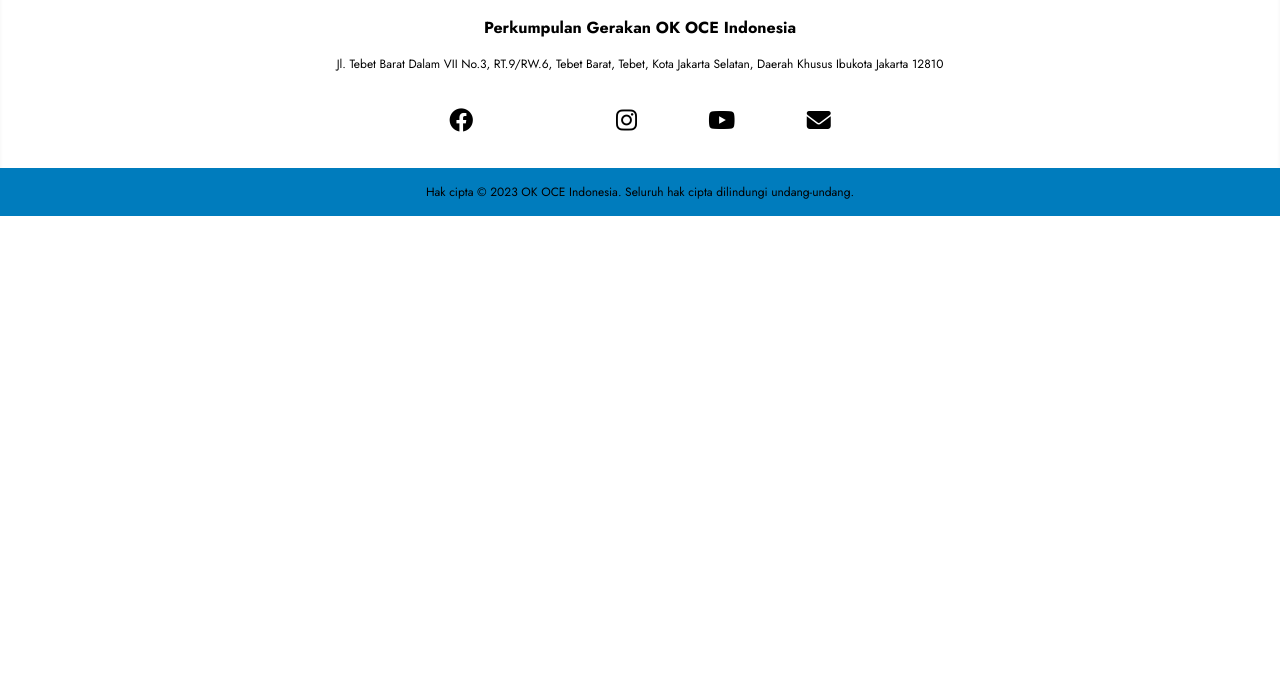
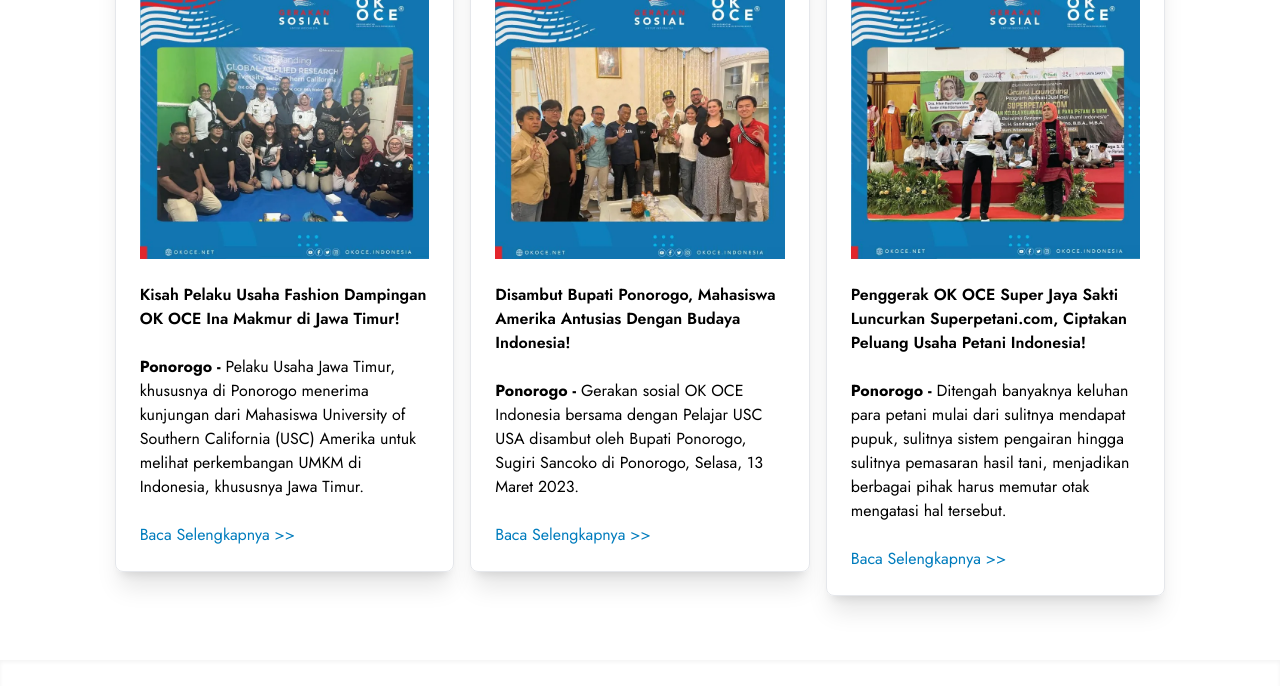
Before and after one commit to malvinval/okoce-frontend, a website: page media.html in a window 1280 px wide. Shown: the part 2219-2905 px from the top of the page. Before the commit the page ends 2435 px from the top, so only its background shows below. Drawn offline with Linux system fonts and the light colour scheme.

Commit message:
update: move news section from index.html to media.html

```diff
--- a/media.html
+++ b/media.html
@@ -194,19 +194,19 @@
     <div class="">
         <div class="w-10/12 flex flex-col md:flex-row pt-8 mx-auto">
             <div class="container rounded-lg border border-solid border-gray-200 shadow-xl lg:mx-2 h-fit font-jost">
-                <img class="lg:w-fit w-2/3 mx-auto px-6 pt-6 rounded-t-[30px]" src="./dist/img/news-1.webp" alt="">
+                <img class="lg:w-fit w-full mx-auto px-6 pt-6 rounded-t-[30px]" src="./dist/img/news-1.webp" alt="">
                 <h4 class="p-6 font-semibold">Mengembangkan Potensi Produk Lokal Tas Tenun Ikat bersama ADIA</h4>
                 <p class="px-6 pb-6"><b>Ponorogo | </b> Selasa, 10 Oktober 2023</p>
                 <p class="px-6 pb-6 text-okoce-blue"><a href="">Lihat Detail Acara >></a></p>
             </div>
             <div class="container rounded-lg border border-solid border-gray-200 shadow-xl lg:mx-2 h-fit font-jost">
-                <img class="lg:w-fit w-2/3 mx-auto px-6 pt-6 rounded-t-[30px]" src="./dist/img/news-2.webp" alt="">
+                <img class="lg:w-fit w-full mx-auto px-6 pt-6 rounded-t-[30px]" src="./dist/img/news-2.webp" alt="">
                 <h4 class="p-6 font-semibold">Mengelola Kecemasan Dengan Teknik Mindfullnes Spiritual</h4>
                 <p class="px-6 pb-6"><b>Online |</b> Jum'at, 13 Oktober 2023</p>
                 <p class="px-6 pb-6 text-okoce-blue"><a href="">Lihat Detail Acara >></a></p>
             </div>
             <div class="container rounded-lg border border-solid border-gray-200 shadow-xl lg:mx-2 h-fit font-jost">
-                <img class="lg:w-fit w-2/3 mx-auto px-6 pt-6 rounded-t-[30px]" src="./dist/img/news-3.webp" alt="">
+                <img class="lg:w-fit w-full mx-auto px-6 pt-6 rounded-t-[30px]" src="./dist/img/news-3.webp" alt="">
                 <h4 class="p-6 font-semibold">OK OCE GAN 1st Anniversary Talk Show dan Susur Sungai</h4>
                 <p class="px-6 pb-6"><b>Jakarta |</b> Minggu, 15 Oktober 2023</p>
                 <p class="px-6 pb-6 text-okoce-blue"><a href="">Lihat Detail Acara >></a></p>
@@ -214,19 +214,19 @@
         </div>
         <div class="w-10/12 flex flex-col md:flex-row pt-8 mx-auto">
             <div class="container rounded-lg border border-solid border-gray-200 shadow-xl lg:mx-2 h-fit font-jost">
-                <img class="lg:w-fit w-2/3 mx-auto px-6 pt-6 rounded-t-[30px]" src="./dist/img/news-1.webp" alt="">
+                <img class="lg:w-fit w-full mx-auto px-6 pt-6 rounded-t-[30px]" src="./dist/img/news-1.webp" alt="">
                 <h4 class="p-6 font-semibold">Bazar Sembako Murah Kota Semarang</h4>
                 <p class="px-6 pb-6"><b>Semarang | </b> Selasa, 17 Oktober 2023</p>
                 <p class="px-6 pb-6 text-okoce-blue"><a href="">Lihat Detail Acara >></a></p>
             </div>
             <div class="container rounded-lg border border-solid border-gray-200 shadow-xl lg:mx-2 h-fit font-jost">
-                <img class="lg:w-fit w-2/3 mx-auto px-6 pt-6 rounded-t-[30px]" src="./dist/img/news-2.webp" alt="">
+                <img class="lg:w-fit w-full mx-auto px-6 pt-6 rounded-t-[30px]" src="./dist/img/news-2.webp" alt="">
                 <h4 class="p-6 font-semibold">DNA Test : Get To Know Your Powerful Business Plan</h4>
                 <p class="px-6 pb-6"><b>Online |</b> Jum'at, 20 Oktober 2023</p>
                 <p class="px-6 pb-6 text-okoce-blue"><a href="">Lihat Detail Acara >></a></p>
             </div>
             <div class="container rounded-lg border border-solid border-gray-200 shadow-xl lg:mx-2 h-fit font-jost">
-                <img class="lg:w-fit w-2/3 mx-auto px-6 pt-6 rounded-t-[30px]" src="./dist/img/news-3.webp" alt="">
+                <img class="lg:w-fit w-full mx-auto px-6 pt-6 rounded-t-[30px]" src="./dist/img/news-3.webp" alt="">
                 <h4 class="p-6 font-semibold">Peluang Usaha Ekspedisi Bersama OK OCE Xpress</h4>
                 <p class="px-6 pb-6"><b>Jakarta |</b> Minggu, 22 Oktober 2023</p>
                 <p class="px-6 pb-6 text-okoce-blue"><a href="">Lihat Detail Acara >></a></p>
@@ -268,6 +268,32 @@
         </nav>
     </div>
     <!-- END PAGINATION -->
+
+    <!-- START NEWS SECTION -->
+    <div class="">
+        <h1 class="font-jost text-2xl lg:text-4xl font-bold-700 text-center mt-16">Berita <span class="text-okoce-blue">Terbaru</span></h1>
+        <div class="w-10/12 flex flex-col md:flex-row py-8 mx-auto">
+            <div class="container rounded-lg border border-solid border-gray-200 shadow-xl lg:mx-2 h-fit font-jost">
+                <img class="lg:w-fit w-full mx-auto px-6 pt-6 rounded-t-[30px]" src="./dist/img/news-1.webp" alt="">
+                <h4 class="p-6 font-semibold">Kisah Pelaku Usaha Fashion Dampingan OK OCE Ina Makmur di Jawa Timur!</h4>
+                <p class="px-6 pb-6"><b>Ponorogo -</b> Pelaku Usaha Jawa Timur, khususnya di Ponorogo menerima kunjungan dari Mahasiswa University of Southern California (USC) Amerika untuk melihat perkembangan UMKM di Indonesia, khususnya Jawa Timur.</p>
+                <p class="px-6 pb-6 text-okoce-blue"><a href="">Baca Selengkapnya >></a></p>
+            </div>
+            <div class="container rounded-lg border border-solid border-gray-200 shadow-xl lg:mx-2 h-fit font-jost">
+                <img class="lg:w-fit w-full mx-auto px-6 pt-6 rounded-t-[30px]" src="./dist/img/news-2.webp" alt="">
+                <h4 class="p-6 font-semibold">Disambut Bupati Ponorogo, Mahasiswa Amerika Antusias Dengan Budaya Indonesia!</h4>
+                <p class="px-6 pb-6"><b>Ponorogo -</b> Gerakan sosial OK OCE Indonesia bersama dengan Pelajar USC USA disambut oleh Bupati Ponorogo, Sugiri Sancoko di Ponorogo, Selasa, 13 Maret 2023.</p>
+                <p class="px-6 pb-6 text-okoce-blue"><a href="">Baca Selengkapnya >></a></p>
+            </div>
+            <div class="container rounded-lg border border-solid border-gray-200 shadow-xl lg:mx-2 h-fit font-jost">
+                <img class="lg:w-fit w-full mx-auto px-6 pt-6 rounded-t-[30px]" src="./dist/img/news-3.webp" alt="">
+                <h4 class="p-6 font-semibold">Penggerak OK OCE Super Jaya Sakti Luncurkan Superpetani.com, Ciptakan Peluang Usaha Petani Indonesia!</h4>
+                <p class="px-6 pb-6"><b>Ponorogo -</b> Ditengah banyaknya keluhan para petani mulai dari sulitnya mendapat pupuk, sulitnya sistem pengairan hingga sulitnya pemasaran hasil tani, menjadikan berbagai pihak harus memutar otak mengatasi hal tersebut.</p>
+                <p class="px-6 pb-6 text-okoce-blue"><a href="">Baca Selengkapnya >></a></p>
+            </div>
+        </div>
+    </div>
+    <!-- END NEWS SECTION -->
 
     <!-- START FOOTER SECTION -->
     <footer class="flex flex-col items-center text-center font-jost shadow-inner mt-8">
```
Also changed, not shown: index.html (+0 -26 lines), dist/output.css.
